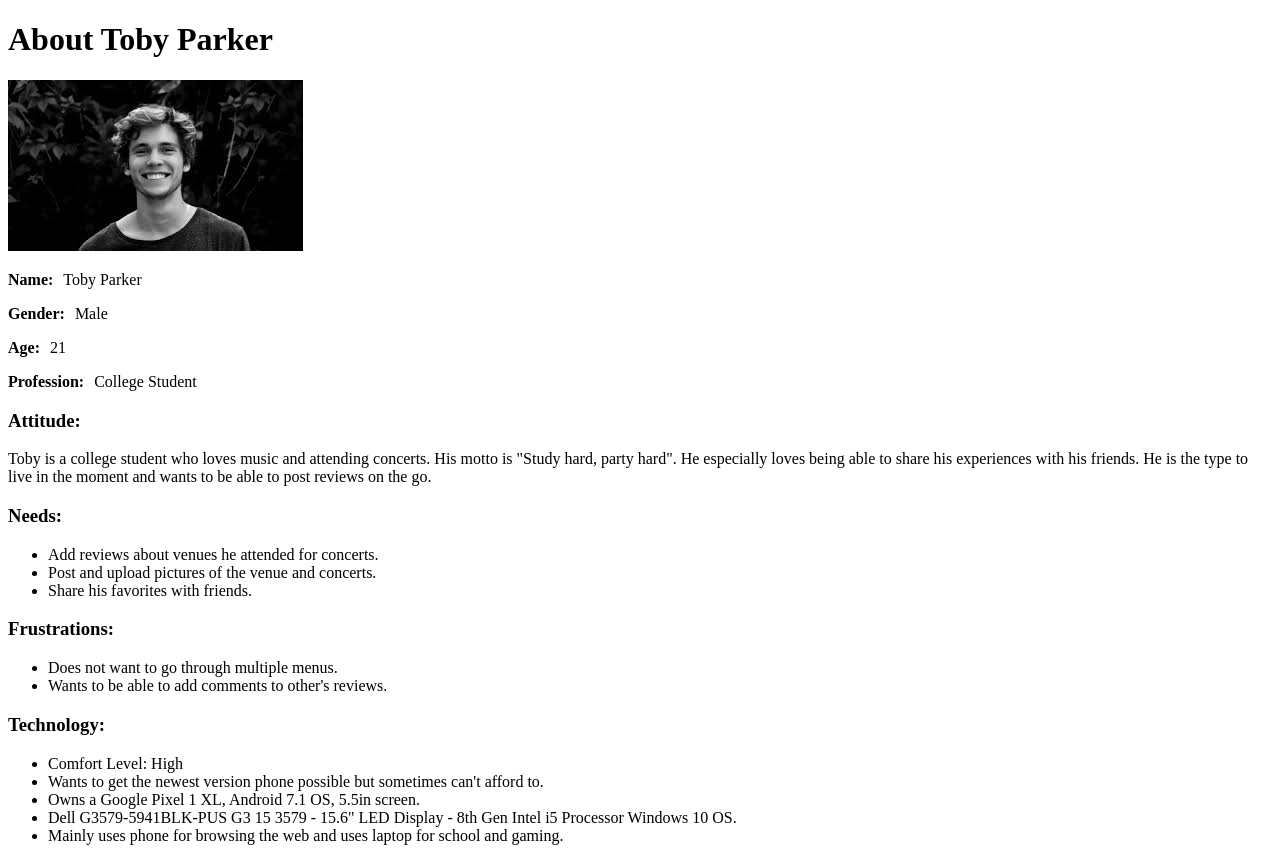
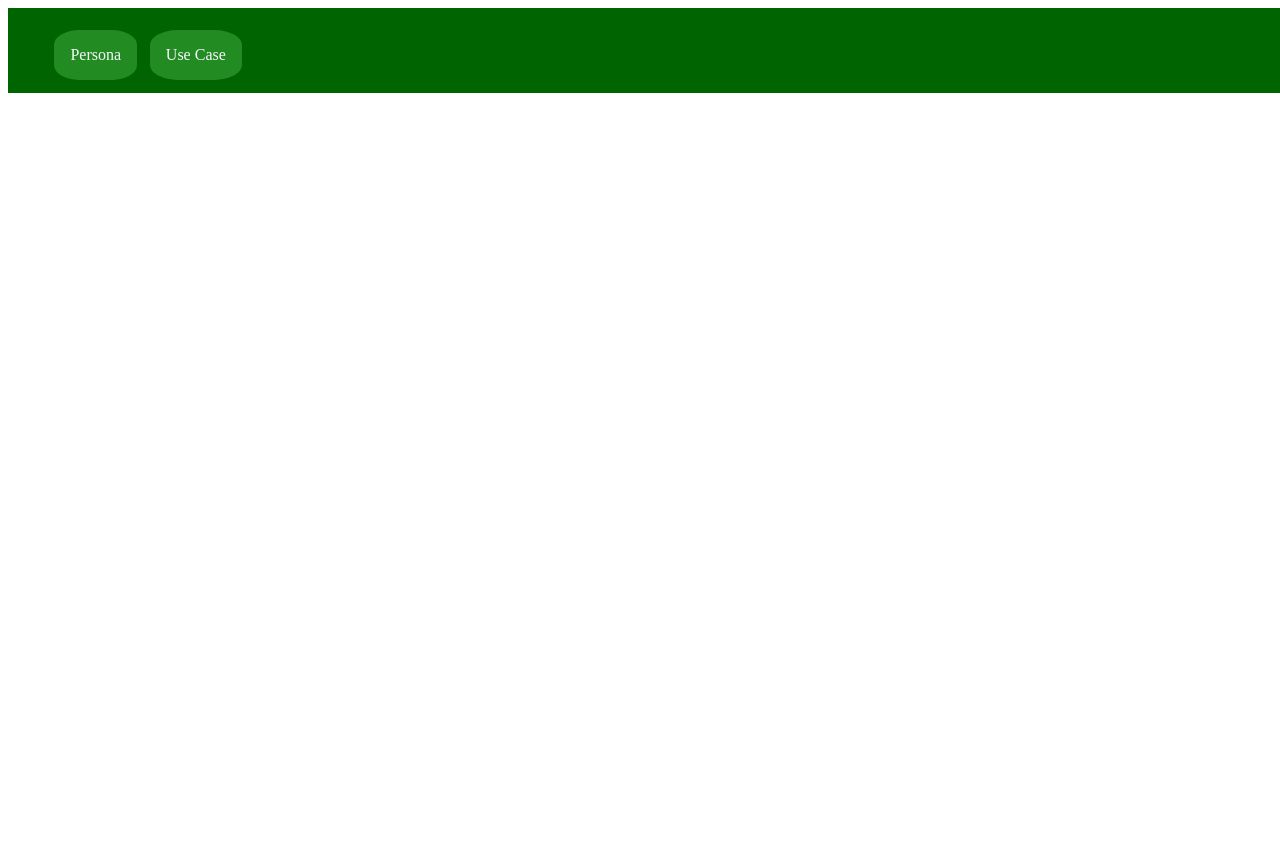
Before and after one commit to jisbell347/snap-concert, a PHP site: page / in a window 1280 px wide. After the commit the page ends 93 px from the top, so only its background shows below. Run offline with PHP 8.4, Linux system fonts and the light colour scheme.

Commit message:
Moved index code to persona.php

```diff
--- a/index.php
+++ b/index.php
@@ -6,44 +6,11 @@
 		<link rel="stylesheet" href="./css/styles.css" type="text/css" />
 	</head>
 	<body>
-<!--		General Information-->
-		<div>
-			<h1>About Toby Parker</h1>
-			<img src="./toby.jpg" alt="Picture of Toby Parker" />
-		</div>
-		<div>
-			<p><span class="bold">Name:</span>Toby Parker</p>
-			<p><span class="bold">Gender:</span>Male</p>
-			<p><span class="bold">Age:</span>21</p>
-			<p><span class="bold">Profession:</span>College Student</p>
-		</div>
-		<div>
-<!--			Attitude of Persona-->
-			<h3>Attitude:</h3>
-			<p>Toby is a college student who loves music and attending concerts. His motto is "Study hard, party hard".
-				He especially loves being able to share his experiences with his friends. He is the type to live in the moment
-				and wants to be able to post reviews on the go.</p>
-<!--				Needs and Frustrations-->
-			<h3>Needs:</h3>
+		<nav class="nav">
 			<ul>
-				<li>Add reviews about venues he attended for concerts.</li>
-				<li>Post and upload pictures of the venue and concerts.</li>
-				<li>Share his favorites with friends.</li>
+				<li class="nav-element"><a href="./persona.php">Persona</a></li>
+				<li class="nav-element"><a href="./use-case.php">Use Case</a></li>
 			</ul>
-			<h3>Frustrations:</h3>
-			<ul>
-				<li>Does not want to go through multiple menus.</li>
-				<li>Wants to be able to add comments to other's reviews.</li>
-			</ul>
-<!--			Tech owned and comfort level-->
-			<h3>Technology:</h3>
-			<ul>
-				<li>Comfort Level: High</li>
-				<li>Wants to get the newest version phone possible but sometimes can't afford to.</li>
-				<li>Owns a Google Pixel 1 XL, Android 7.1 OS, 5.5in screen.</li>
-				<li>Dell G3579-5941BLK-PUS G3 15 3579 - 15.6" LED Display - 8th Gen Intel i5 Processor Windows 10 OS.</li>
-				<li>Mainly uses phone for browsing the web and uses laptop for school and gaming.</li>
-			</ul>
-		</div>
+		</nav>
 	</body>
 </html>
```
